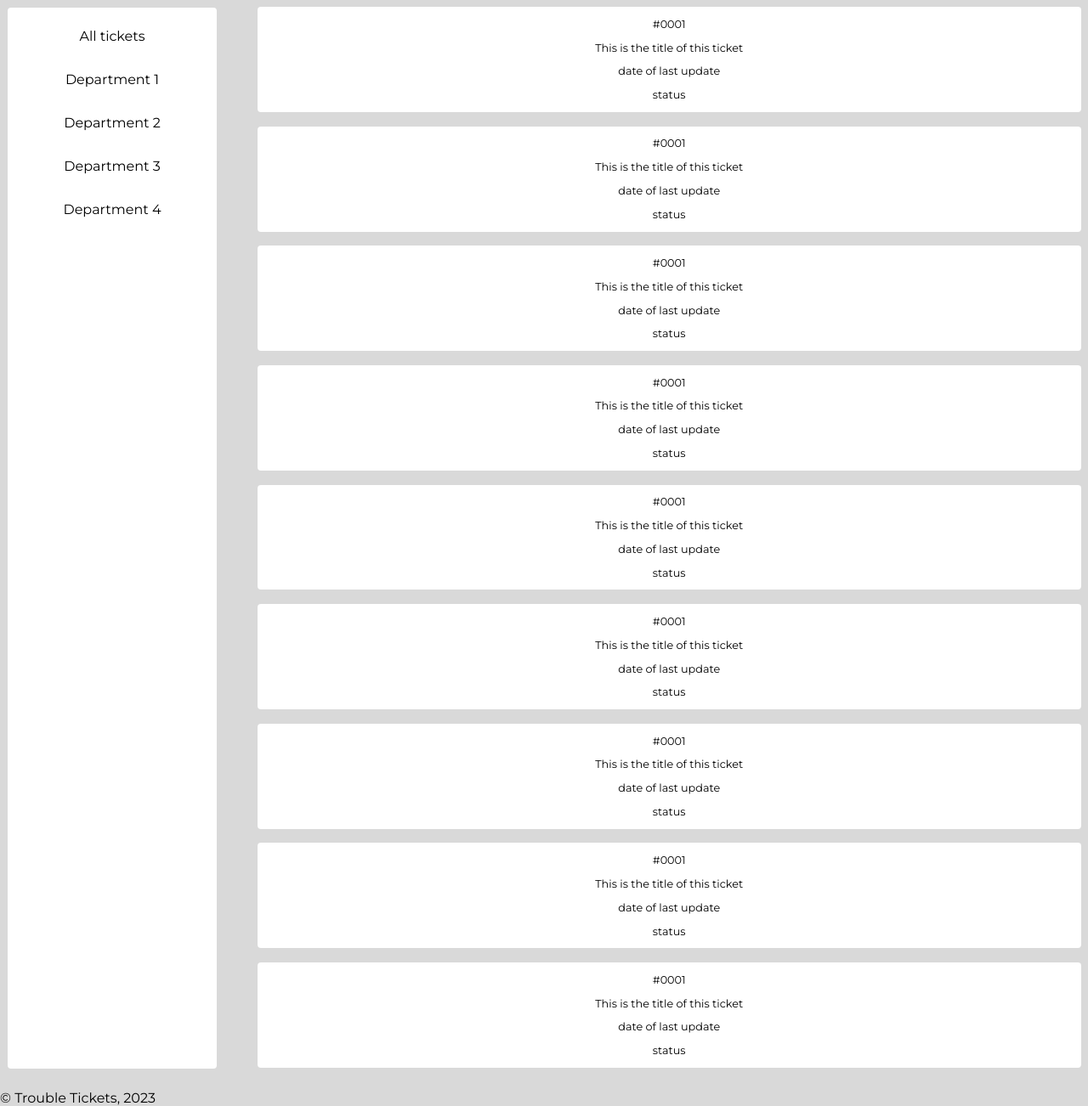
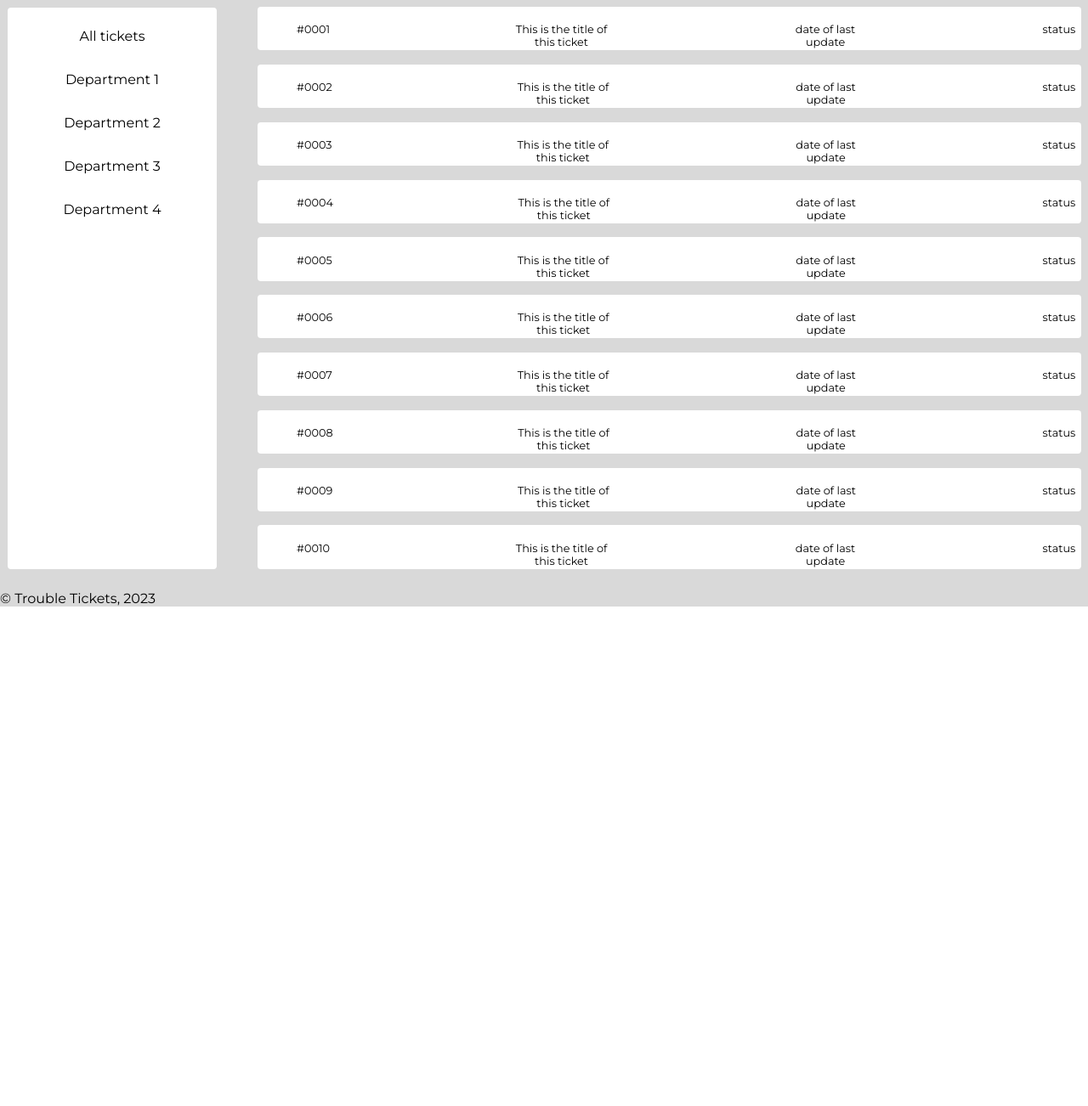
Before and after one commit to coutinho21/ltw_proj, a PHP site: page / in a window 1280 px wide. Shown: the part 120-1422 px from the top of the page at 85% size. After the commit the page ends 834 px from the top, so only its background shows below. Run offline with PHP 8.4, Linux system fonts and the light colour scheme.

Commit message:
bug fixed

```diff
--- a/index.php
+++ b/index.php
@@ -50,58 +50,84 @@
             <div class="tickets-list">
                 <ul>
                     <li>
-                        <p>#0001</p>
-                        <p>This is the title of this ticket</p>
-                        <p>date of last update</p>
-                        <p>status</p>
+                        <ul>
+                            <li><p>#0001</p></li>
+                            <li><p>This is the title of this ticket</p></li>
+                            <li><p>date of last update</p></li>
+                            <li><p>status</p></li>
+                        </ul>
                     </li>
                     <li>
-                        <p>#0001</p>
-                        <p>This is the title of this ticket</p>
-                        <p>date of last update</p>
-                        <p>status</p>
+                        <ul>
+                            <li><p>#0002</p></li>
+                            <li><p>This is the title of this ticket</p></li>
+                            <li><p>date of last update</p></li>
+                            <li><p>status</p></li>
+                        </ul>
                     </li>
                     <li>
-                        <p>#0001</p>
-                        <p>This is the title of this ticket</p>
-                        <p>date of last update</p>
-                        <p>status</p>
+                        <ul>
+                            <li><p>#0003</p></li>
+                            <li><p>This is the title of this ticket</p></li>
+                            <li><p>date of last update</p></li>
+                            <li><p>status</p></li>
+                        </ul>
                     </li>
                     <li>
-                        <p>#0001</p>
-                        <p>This is the title of this ticket</p>
-                        <p>date of last update</p>
-                        <p>status</p>
+                        <ul>
+                            <li><p>#0004</p></li>
+                            <li><p>This is the title of this ticket</p></li>
+                            <li><p>date of last update</p></li>
+                            <li><p>status</p></li>
+                        </ul>
                     </li>
                     <li>
-                        <p>#0001</p>
-                        <p>This is the title of this ticket</p>
-                        <p>date of last update</p>
-                        <p>status</p>
+                        <ul>
+                            <li><p>#0005</p></li>
+                            <li><p>This is the title of this ticket</p></li>
+                            <li><p>date of last update</p></li>
+                            <li><p>status</p></li>
+                        </ul>
                     </li>
                     <li>
-                        <p>#0001</p>
-                        <p>This is the title of this ticket</p>
-                        <p>date of last update</p>
-                        <p>status</p>
+                        <ul>
+                            <li><p>#0006</p></li>
+                            <li><p>This is the title of this ticket</p></li>
+                            <li><p>date of last update</p></li>
+                            <li><p>status</p></li>
+                        </ul>
                     </li>
                     <li>
-                        <p>#0001</p>
-                        <p>This is the title of this ticket</p>
-                        <p>date of last update</p>
-                        <p>status</p>
+                        <ul>
+                            <li><p>#0007</p></li>
+                            <li><p>This is the title of this ticket</p></li>
+                            <li><p>date of last update</p></li>
+                            <li><p>status</p></li>
+                        </ul>
                     </li>
                     <li>
-                        <p>#0001</p>
-                        <p>This is the title of this ticket</p>
-                        <p>date of last update</p>
-                        <p>status</p>
+                        <ul>
+                            <li><p>#0008</p></li>
+                            <li><p>This is the title of this ticket</p></li>
+                            <li><p>date of last update</p></li>
+                            <li><p>status</p></li>
+                        </ul>
                     </li>
                     <li>
-                        <p>#0001</p>
-                        <p>This is the title of this ticket</p>
-                        <p>date of last update</p>
-                        <p>status</p>
+                        <ul>
+                            <li><p>#0009</p></li>
+                            <li><p>This is the title of this ticket</p></li>
+                            <li><p>date of last update</p></li>
+                            <li><p>status</p></li>
+                        </ul>
+                    </li>
+                    <li>
+                        <ul>
+                            <li><p>#0010</p></li>
+                            <li><p>This is the title of this ticket</p></li>
+                            <li><p>date of last update</p></li>
+                            <li><p>status</p></li>
+                        </ul>
                     </li>
                 </ul>
             </div>
--- a/templates/common.php
+++ b/templates/common.php
@@ -12,7 +12,6 @@
             <link rel="stylesheet" href="css/styles.css">
             <link rel="stylesheet" href="css/homepage_client_style.css">
         </head>
-
         <body>
             <header>
                 <nav>
```
Also changed, not shown: css/homepage_client_style.css (line endings or trailing spaces).
